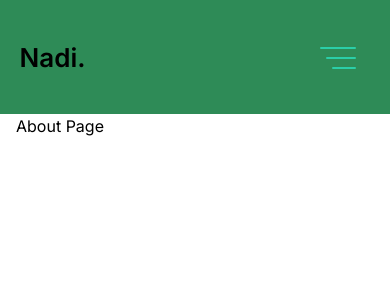
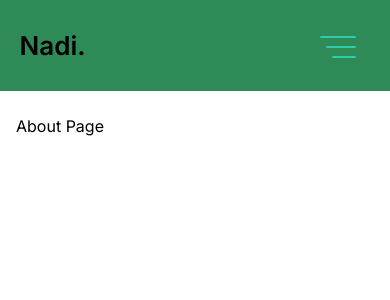
Before and after one commit to nadibouaziz/nadibouaziz.github.io, a Next.js app: page /about in a window 390 px wide. Shown: the top 300 px of the page. Built offline with nearby package versions, Linux system fonts and the light colour scheme.

Commit message:
fix padding mobile burger

```diff
--- a/src/components/navigation/navigation.module.css
+++ b/src/components/navigation/navigation.module.css
@@ -58,7 +58,7 @@
     align-items: center;
     position: relative;
     z-index: 10;
-    padding: 15px;
+    padding: 0 15px;
     border: 0px;
     background-color: transparent;
     color: inherit;
```
